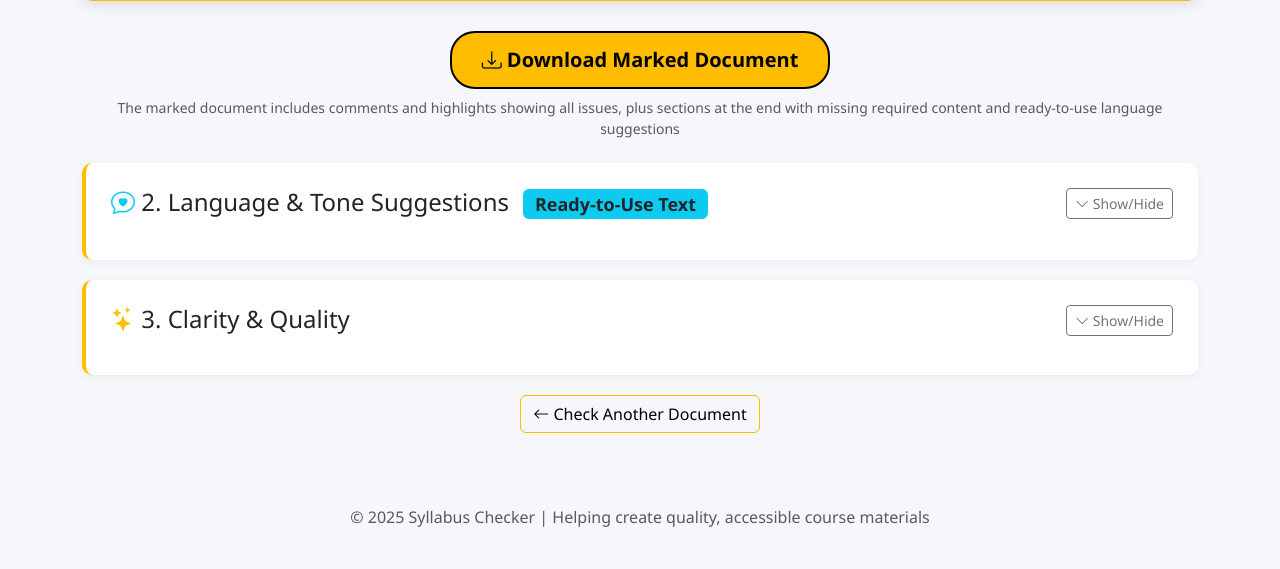
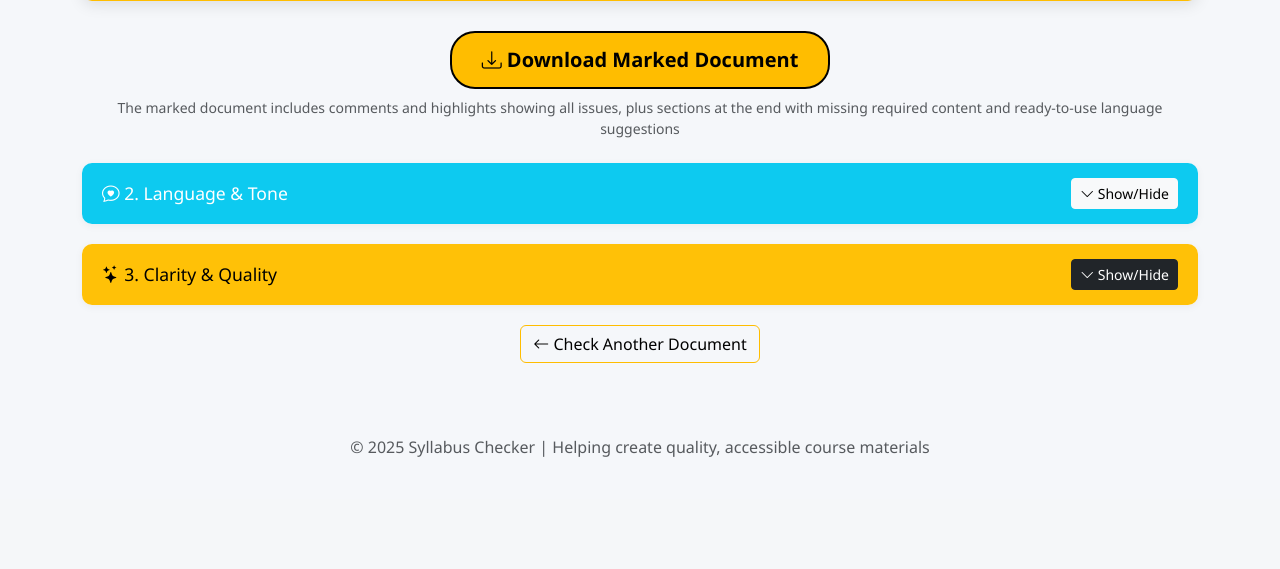
Before and after one commit to dapclark/syllabus-checker, a Flask app: template templates/results.html in a window 1280 px wide. Shown: the part 307-876 px from the top of the page. After the commit the page ends 764 px from the top, so only its background shows below. Run offline with Flask 3, Linux system fonts and the light colour scheme; the template is opened without the code that fills it, so the values that code supplies are empty; parts of the project's set-up code (start-up, migrations or seed data) failed here and were passed over.

Commit message:
Add colored header banners to results page sections
Each section now has a colored header matching its theme:
- Missing Sections: red (danger)
- Language & Tone: blue (info)
- Clarity & Quality: yellow (warning)
- Accessibility: green (success)

Co-Authored-By: Claude Opus 4.5 <noreply@anthropic.com>

```diff
--- a/templates/results.html
+++ b/templates/results.html
@@ -50,11 +50,31 @@
         .report-section {
             background: white;
             border-radius: 10px;
-            padding: 25px;
             margin-bottom: 20px;
             box-shadow: 0 2px 8px rgba(0,0,0,0.05);
-            border-left: 4px solid #ffbd00;
+            overflow: hidden;
         }
+        .report-section .section-header {
+            padding: 15px 20px;
+            color: white;
+            display: flex;
+            justify-content: space-between;
+            align-items: center;
+        }
+        .report-section .section-header h4 {
+            margin: 0;
+            font-size: 1.1rem;
+        }
+        .report-section .section-header.bg-warning {
+            color: #000;
+        }
+        .report-section .section-body {
+            padding: 20px;
+        }
+        .section-header-danger { background-color: #dc3545; }
+        .section-header-info { background-color: #0dcaf0; }
+        .section-header-warning { background-color: #ffc107; color: #000 !important; }
+        .section-header-success { background-color: #198754; }
         .btn-download {
             background: #ffbd00;
             color: #000000;
@@ -261,16 +281,14 @@
         <!-- SECTION 1: Missing Required Sections (most urgent / easiest to act on) -->
         {% if results.missing_sections %}
         <div class="report-section">
-            <h4 class="mb-3">
-                <i class="bi bi-list-check text-danger"></i> 1. Missing Required Sections
-                <span class="badge bg-warning text-dark ms-2">Quick Wins</span>
-                <button class="btn btn-sm btn-outline-secondary float-end" type="button" data-bs-toggle="collapse"
-                        data-bs-target="#missingSectionsContent" aria-expanded="false" aria-controls="missingSectionsContent">
+            <div class="section-header section-header-danger">
+                <h4><i class="bi bi-list-check"></i> 1. Missing Sections</h4>
+                <button class="btn btn-sm btn-light" type="button" data-bs-toggle="collapse"
+                        data-bs-target="#missingSectionsContent" aria-expanded="false">
                     <i class="bi bi-chevron-down"></i> Show/Hide
                 </button>
-            </h4>
-
-            <div class="collapse" id="missingSectionsContent">
+            </div>
+            <div class="collapse section-body" id="missingSectionsContent">
                 <div class="alert alert-light border">
                     <i class="bi bi-lightbulb text-warning"></i>
                     These {{ results.missing_sections|length }} section{{ 's' if results.missing_sections|length > 1 else '' }} should be added to your syllabus.
@@ -279,7 +297,7 @@
                 <ul class="list-group">
                     {% for section in results.missing_sections %}
                     <li class="list-group-item d-flex align-items-center">
-                        <i class="bi bi-plus-circle text-primary me-2"></i> {{ section }}
+                        <i class="bi bi-plus-circle text-danger me-2"></i> {{ section }}
                     </li>
                     {% endfor %}
                 </ul>
@@ -289,16 +307,14 @@
 
         <!-- SECTION 2: Growth Mindset and Belonging (high engagement + ready-to-use text) -->
         <div class="report-section">
-            <h4 class="mb-3">
-                <i class="bi bi-chat-heart text-info"></i> 2. Language & Tone Suggestions
-                <span class="badge bg-info text-dark ms-2">Ready-to-Use Text</span>
-                <button class="btn btn-sm btn-outline-secondary float-end" type="button" data-bs-toggle="collapse"
-                        data-bs-target="#growthMindsetContent" aria-expanded="false" aria-controls="growthMindsetContent">
+            <div class="section-header section-header-info">
+                <h4><i class="bi bi-chat-heart"></i> 2. Language & Tone</h4>
+                <button class="btn btn-sm btn-light" type="button" data-bs-toggle="collapse"
+                        data-bs-target="#growthMindsetContent" aria-expanded="false">
                     <i class="bi bi-chevron-down"></i> Show/Hide
                 </button>
-            </h4>
-
-            <div class="collapse" id="growthMindsetContent">
+            </div>
+            <div class="collapse section-body" id="growthMindsetContent">
                 {% if results.growth_mindset_analysis.status == 'success' %}
                     <div class="alert alert-success border-0 mb-3" style="background: linear-gradient(135deg, #e8f5e9 0%, #f1f8e9 100%);">
                         <i class="bi bi-stars text-success"></i> <strong>High-Impact Section:</strong>
@@ -329,15 +345,14 @@
 
         <!-- SECTION 3: Syllabus Quality Analysis -->
         <div class="report-section">
-            <h4 class="mb-3">
-                <i class="bi bi-stars text-warning"></i> 3. Clarity & Quality
-                <button class="btn btn-sm btn-outline-secondary float-end" type="button"
+            <div class="section-header section-header-warning">
+                <h4><i class="bi bi-stars"></i> 3. Clarity & Quality</h4>
+                <button class="btn btn-sm btn-dark" type="button"
                         data-bs-toggle="collapse" data-bs-target="#qualityAnalysisContent">
                     <i class="bi bi-chevron-down"></i> Show/Hide
                 </button>
-            </h4>
-
-            <div class="collapse" id="qualityAnalysisContent">
+            </div>
+            <div class="collapse section-body" id="qualityAnalysisContent">
                 {% if results.quality_analysis.status == 'success' %}
                     <div class="alert alert-info mb-3">
                         <i class="bi bi-info-circle"></i> <strong>About This Analysis:</strong>
@@ -373,15 +388,14 @@
         <!-- SECTION 4: Digital Accessibility (important but after trust is built) -->
         {% if results.category_counts %}
         <div class="report-section">
-            <h4 class="mb-3">
-                <i class="bi bi-universal-access text-success"></i> 4. Digital Accessibility & Formatting
-                <button class="btn btn-sm btn-outline-secondary float-end" type="button" data-bs-toggle="collapse"
-                        data-bs-target="#accessibilityIssuesContent" aria-expanded="false" aria-controls="accessibilityIssuesContent">
+            <div class="section-header section-header-success">
+                <h4><i class="bi bi-universal-access"></i> 4. Accessibility</h4>
+                <button class="btn btn-sm btn-light" type="button" data-bs-toggle="collapse"
+                        data-bs-target="#accessibilityIssuesContent" aria-expanded="false">
                     <i class="bi bi-chevron-down"></i> Show/Hide
                 </button>
-            </h4>
-
-            <div class="collapse" id="accessibilityIssuesContent">
+            </div>
+            <div class="collapse section-body" id="accessibilityIssuesContent">
                 <div class="alert alert-light border mb-3">
                     <i class="bi bi-info-circle"></i>
                     These checks ensure your syllabus works well for students using screen readers or other assistive technology.
```
